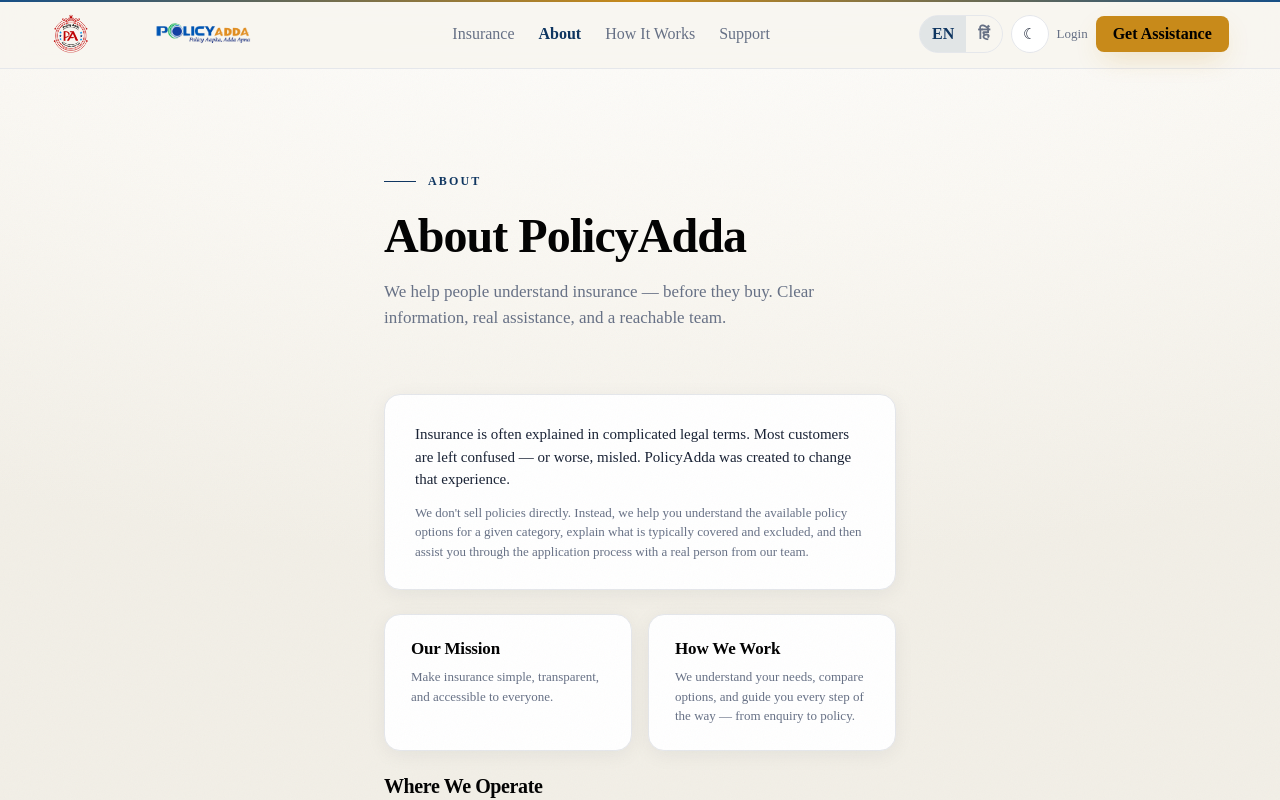
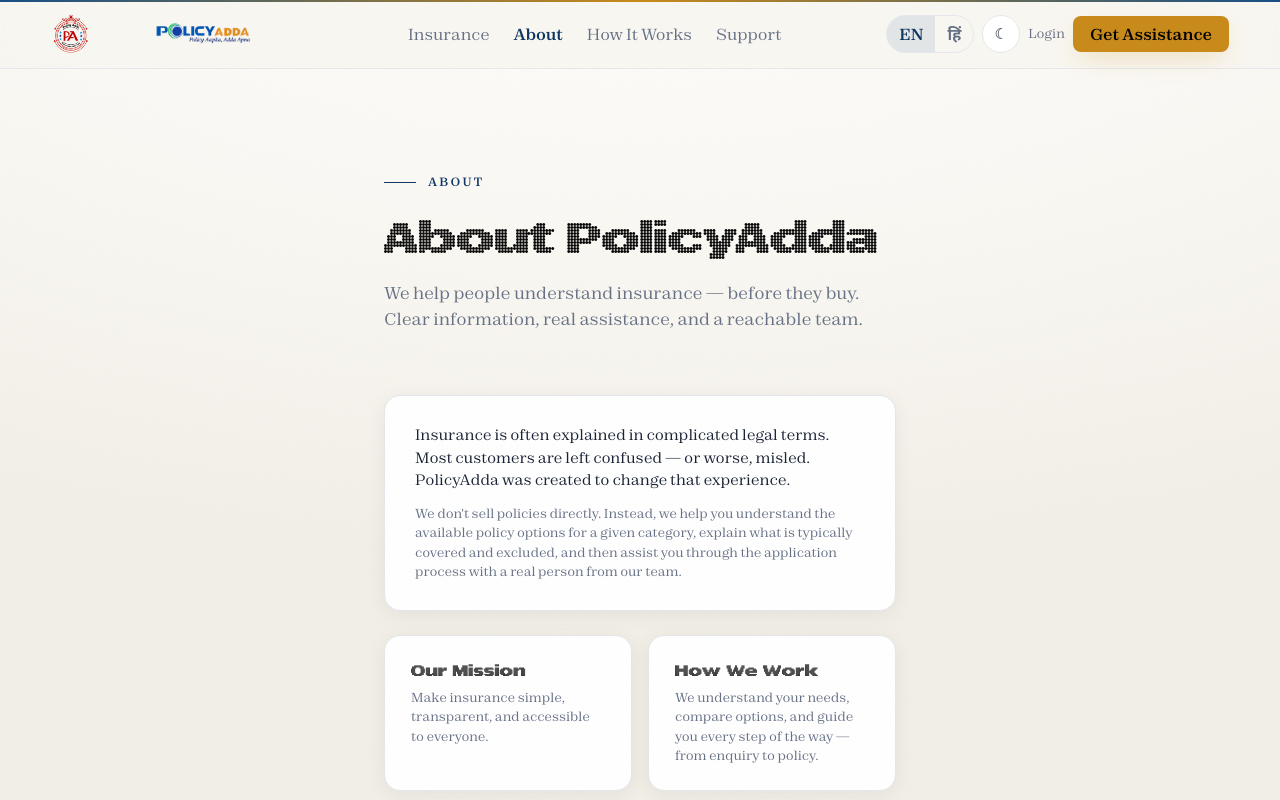
Before and after one commit to Euforia-dhruv/policyadda, a Next.js app: page /about in a window 1280 px wide. Shown: the top 800 px of the page. Built offline with nearby package versions, Linux system fonts and the light colour scheme; no server answers.

Commit message:
fix: move font CSS vars to body (next/font resolution), fix Hindi typo

```diff
--- a/app/about/page.tsx
+++ b/app/about/page.tsx
@@ -18,7 +18,7 @@
       <div className="wrap max-w-lg">
         <div className="section-head">
           <p className="eyebrow">{copy.nav.about}</p>
-          <h2>{locale === "hi" ? "पॉलिसीअड्डा के बारे में" : "About PolicyAdda"}</h2>
+          <h2>{locale === "hi" ? "पॉलिसी अड्डा के बारे में" : "About PolicyAdda"}</h2>
           <p className="lead">
             {locale === "hi"
               ? "हम लोगों को बीमा समझने में मदद करते हैं — खरीदने से पहले। स्पष्ट जानकारी, असली सहायता, और एक पहुंचने वाली टीम।"
--- a/app/globals.css
+++ b/app/globals.css
@@ -128,11 +128,6 @@
   --glass-bg: color-mix(in srgb, var(--bg) 74%, transparent);
   --glass-bg-heavy: color-mix(in srgb, var(--bg) 88%, transparent);
   --glass-blur: blur(14px);
-  --font: var(--font-zodiak), var(--font-panchang), "Noto Sans Devanagari", -apple-system, BlinkMacSystemFont, "Segoe UI", Roboto, "Helvetica Neue", Arial, sans-serif;
-  --font-display: var(--font-array), "Georgia", Georgia, serif;
-  --font-ui: var(--font);
-  --font-accent: var(--font-britney), cursive;
-  --font-hero: var(--font-stardom), "Georgia", serif;
 }
 
 /* ── Token: Theme — Dark ── */
@@ -171,6 +166,12 @@
   --glass-bg: color-mix(in srgb, var(--bg) 74%, transparent);
   --glass-bg-heavy: color-mix(in srgb, var(--bg) 88%, transparent);
   --glass-blur: blur(14px);
+}
+
+/* ============================================================
+   Font aliases — must live on <body> so next/font CSS vars resolve
+   ============================================================ */
+body {
   --font: var(--font-zodiak), var(--font-panchang), "Noto Sans Devanagari", -apple-system, BlinkMacSystemFont, "Segoe UI", Roboto, "Helvetica Neue", Arial, sans-serif;
   --font-display: var(--font-array), "Georgia", Georgia, serif;
   --font-ui: var(--font);
```
